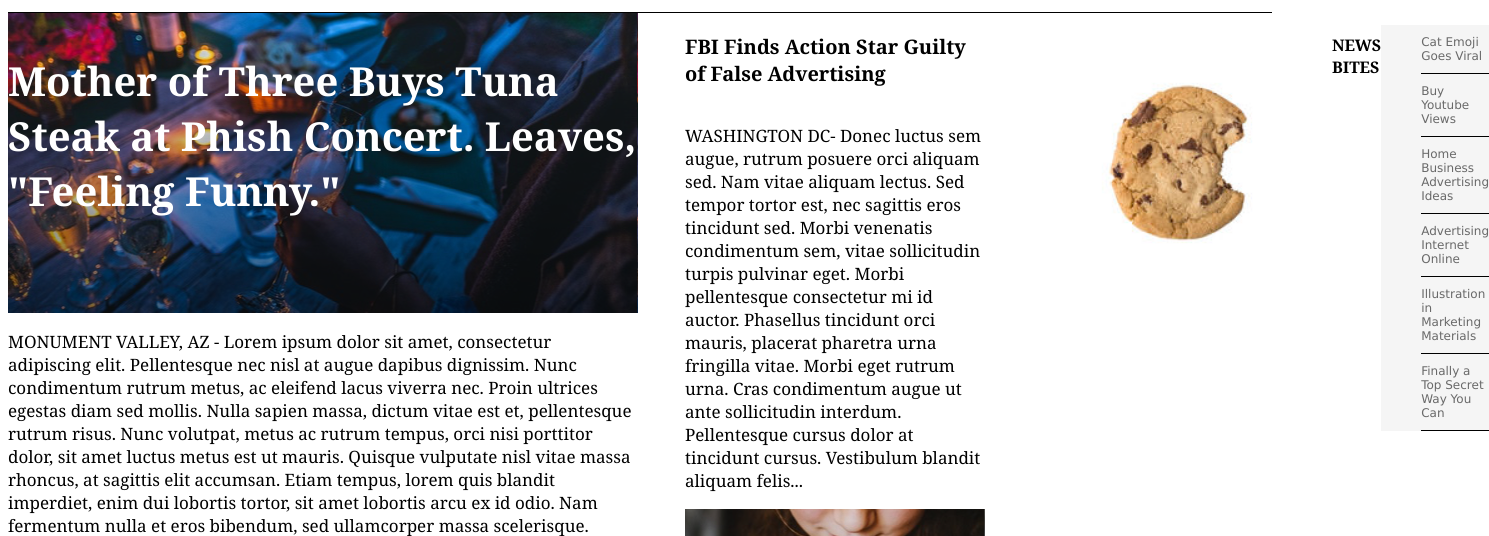
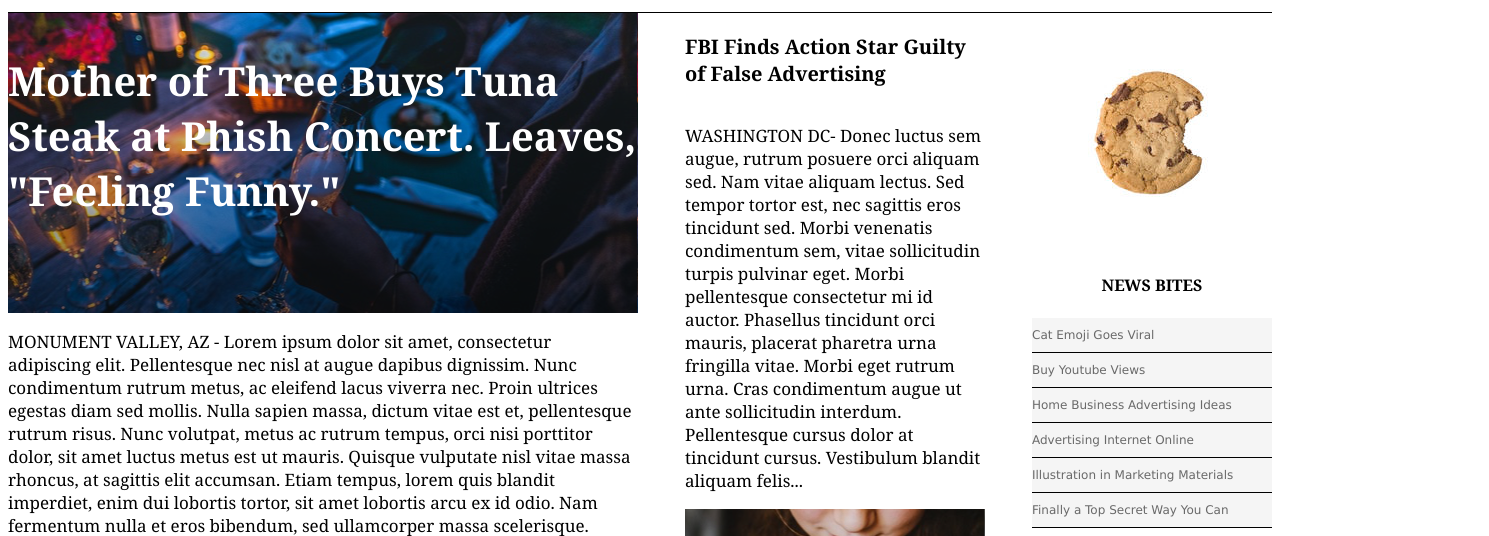
Before and after one commit to lindsayrosillo/MyTimes, a plain HTML site: page index.html in a window 1280 px wide. Shown: the part 90-626 px from the top of the page, 1489 px wide, since content can reach past the window. Drawn offline with Linux system fonts and the light colour scheme.

Commit message:
Add final CSS

```diff
--- a/index.html
+++ b/index.html
@@ -1,3 +1,4 @@
+
 <!DOCTYPE html>
 <html>
   <head>
@@ -70,7 +71,6 @@
       </div>
 
       <div class="rightcolumn">
-        <div class="rightstyle">
         <div class="cookie">
           <img src="./resources/images/img-news-bite.png") alt="cookie">
         </div>
@@ -78,20 +78,18 @@
           <h4>NEWS BITES</h4>
         </div>
         <div class="newsbitelist">
-        <ul>
-          <li>Cat Emoji Goes Viral</li>
-          <li>Buy Youtube Views</li>
-          <li>Home Business Advertising Ideas</li>
-          <li>Advertising Internet Online</li>
-          <li>Illustration in Marketing Materials</li>
-          <li>Finally a Top Secret Way You Can</li>
-        </ul>
+          <span class="bite">Cat Emoji Goes Viral</span>
+          <span class="bite">Buy Youtube Views</span>
+          <span class="bite">Home Business Advertising Ideas</span>
+          <span class="bite">Advertising Internet Online</span>
+          <span class="bite">Illustration in Marketing Materials</span>
+          <span class="bite">Finally a Top Secret Way You Can</span>
         </div>
-        </div>
+
     </div>
   </div>
   <div class="footer">
-    <h4>MY Times   </h4>
+    <h5>MY Times   </h5>
     <span><a href="#">World</a></span>
     <span><a href="#">U.S</a></span>
     <span><a href="#">Tech</a></span>
--- a/resources/style.css
+++ b/resources/style.css
@@ -140,9 +140,7 @@ flex-direction: column;
 
 /*..New Stories right column..*/
 .cookie {
-  display: flex;
-  flex-basis: 280px;
-  height: 300px;
+  height: 240px;
 }
 .bites  {
   font-size: 16px;
@@ -151,21 +149,16 @@ flex-direction: column;
   justify-content: space-around;
 }
 
-.rightstyle {
-  display: flex;
-  justify-content: flex-start;
-}
 
-.newsbitelist ul {
+
+
+.newsbitelist .bite {
+  display: block;
   background-color: WhiteSmoke;
   font-family: Verdana;
   font-size: 12px;
   color: DimGray;
-  list-style: none;
-}
-.newsbitelist li {
   border-bottom: solid black 1px;
-  align-self: flex-start;
   padding-top: 10px;
   padding-bottom: 10px;
 }
```
Also changed, not shown: 1 other file.
